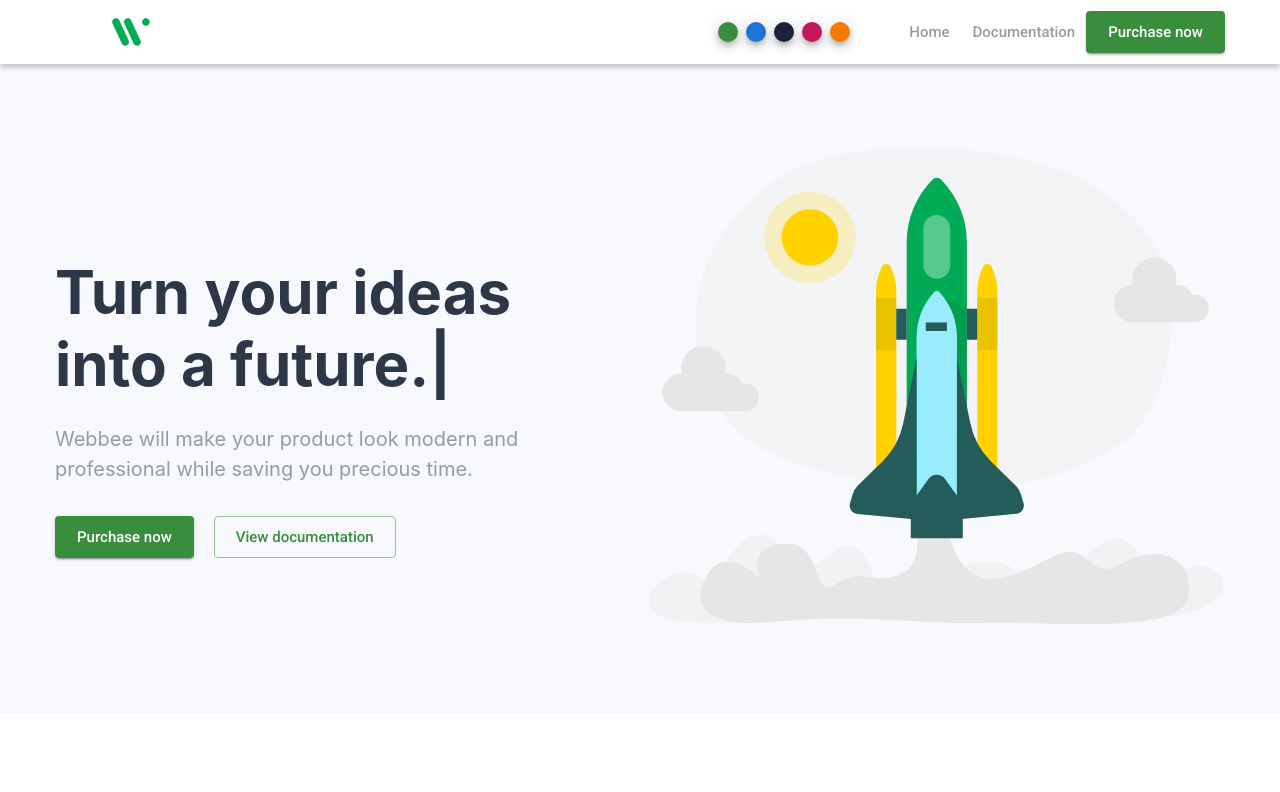
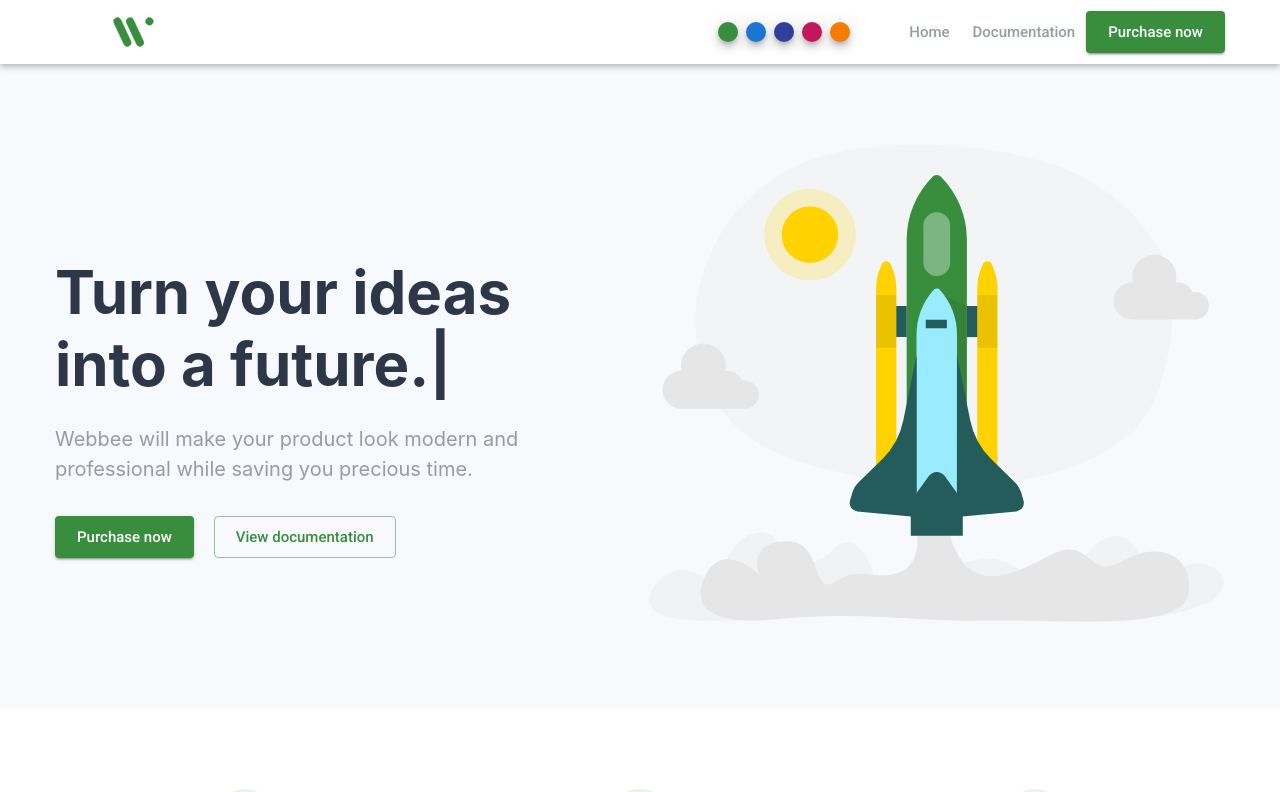
Before and after one commit to kamranansariofficial/webbee, a Next.js app: page / in a window 1280 px wide. Shown: the top 792 px of the page. Built offline with nearby package versions, Linux system fonts and the light colour scheme; some icons are missing; what jss-rtl would draw is missing.

Commit message:
changed nav item color and hero

```diff
--- a/components/Appbar/index.js
+++ b/components/Appbar/index.js
@@ -6,20 +6,17 @@ import Toolbar from "@material-ui/core/Toolbar";
 import Button from "@material-ui/core/Button";
 import IconButton from "@material-ui/core/IconButton";
 import MenuIcon from "@material-ui/icons/Menu";
-import { Container, Paper } from "@material-ui/core";
-import Image from "next/image";
+import { Container } from "@material-ui/core";
 import Fab from "@material-ui/core/Fab";
 import CheckIcon from "@material-ui/icons/Check";
 import NightsStayOutlinedIcon from "@material-ui/icons/NightsStayOutlined";
-import W from "public/w.svg";
 import WbSunnyIcon from "@material-ui/icons/WbSunny";
-import { Mode } from "@material-ui/icons";
 
 export default function ButtonAppBar({ selectedColor, onChangeMode }) {
   const [color, setcolor] = React.useState("pink");
   const [darkMode, setDarkMode] = React.useState(false);
   const theme = useTheme();
-  console.log(darkMode);
+
   return (
     <div className="appbar">
       <Box sx={{ flexGrow: 1 }}>
@@ -37,7 +34,44 @@ export default function ButtonAppBar({ selectedColor, onChangeMode }) {
               >
                 <MenuIcon />
               </IconButton>
-              <Image src={W} height={40} width={40} />
+              <svg
+                xmlns="http://www.w3.org/2000/svg"
+                width="45px"
+                height="32px"
+                fill="none"
+                viewBox="0 0 95 71"
+              >
+                <rect
+                  width="16.811"
+                  height="68.926"
+                  x="0.664"
+                  y="7.769"
+                  fill={theme.palette.primary.main}
+                  stroke={theme.palette.primary.main}
+                  rx="8.406"
+                  transform="rotate(-25 .664 7.77)"
+                ></rect>
+                <rect
+                  width="16.811"
+                  height="68.926"
+                  x="28.665"
+                  y="7.769"
+                  fill={theme.palette.primary.main}
+                  stroke={theme.palette.primary.main}
+                  rx="8.406"
+                  transform="rotate(-25 28.665 7.77)"
+                ></rect>
+                <rect
+                  width="16.811"
+                  height="16.81"
+                  x="78.769"
+                  y="0.664"
+                  fill={theme.palette.primary.main}
+                  stroke={theme.palette.primary.main}
+                  rx="8.405"
+                  transform="rotate(25 78.77 .664)"
+                ></rect>
+              </svg>
               {/* bgcolor={theme.palette.primary.main} */}
               <Box ml="auto">
                 {["green", "blue", "purple", "pink", "yellow"].map((v) => (
--- a/components/Appbar/style.scss
+++ b/components/Appbar/style.scss
@@ -15,7 +15,7 @@
       background-color: #1a76d2;
     }
     &.purple {
-      background-color: #1a2138;
+      background-color: rgb(48, 63, 159);
     }
     &.pink {
       background-color: #c2185b;
--- a/pages/_app.js
+++ b/pages/_app.js
@@ -42,7 +42,7 @@ export default function MyApp(props) {
       case "yellow":
         return "rgb(245, 123, 1)";
       case "purple":
-        return "rgb(26, 33, 56)";
+        return "rgb(48, 63, 159)";
       default:
         return "rgb(194, 24, 92)";
       // code block
@@ -61,9 +61,9 @@ export default function MyApp(props) {
         paper: state.darkMode ? "rgb(34, 43, 69)" : "#ffffff",
         default: state.darkMode ? "rgb(26, 33, 56)" : "#F7F9FC",
       },
-      text:{
-        primary: state.darkMode ?"#ffffff":"#2D3748",
-        secondary:"#969da1"
+      text: {
+        primary: state.darkMode ? "#ffffff" : "#2D3748",
+        secondary: "#969da1",
       },
       mode: state.darkMode ? "dark" : "light",
     },
@@ -74,7 +74,6 @@ export default function MyApp(props) {
       },
     },
   });
-  console.log(state.darkMode);
 
   return (
     <CacheProvider value={props.router.locale === "ar" ? cache : cacheLtr}>
--- a/pages/index.js
+++ b/pages/index.js
@@ -25,7 +25,7 @@ function Home({ locale }) {
         <link rel="icon" href="/favicon.ico" />
       </Head>
       <div className="hero">
-        <Box py={4}/>
+        <Box py={4} />
         <Container>
           <Grid container spacing={2}>
             <Grid item md={6} sm={12}>
@@ -34,9 +34,10 @@ function Home({ locale }) {
                 variant="h2"
                 fontWeight={700}
                 mb={3}
-            color="textPrimary"
+                color="textPrimary"
               >
-                Turn your ideas <br/>into a <span>future.|</span>
+                Turn your ideas <br />
+                into a <span>future.|</span>
               </Typography>
               <Typography
                 variant="p"
@@ -64,7 +65,94 @@ function Home({ locale }) {
             </Grid>
             <Grid item md={6} sm={12}>
               <Box py={10}>
-                <Image src={Rockit} height={492} width={586} />
+                <svg
+                  xmlns="http://www.w3.org/2000/svg"
+                  width="100%"
+                  height="100%"
+                  fill="none"
+                  viewBox="0 0 329 273"
+                >
+                  <path
+                    fill="#E6E6E6"
+                    d="M53.482 271.494s-32.794 2.293-46.274-3.238c-13.479-5.532-3.806-21.417 9.328-24.878 13.134-3.461 21.082 15.55 26.948-2.03 5.867-17.58 21.194-26.339 30.988-14.383 9.795 11.957 19.813 15.763 30.176 5.075 10.364-10.687 19.915-1.958 24.117 13.703 4.202 15.661 52.932-14.393 71.598-8.526 18.666 5.867 32.825 23.152 44.223 4.496 11.399-18.655 24.878-23.497 32.48-12.443 7.603 11.053 10.019 24.187 23.498 14.21 13.479-9.978 31.789-1.015 26.603 10.708-5.187 11.723-39.92 15.712-39.92 15.712s-201.66-10.028-233.765 1.594z"
+                    opacity="0.42"
+                  ></path>
+                  <path
+                    fill="#E6E6E6"
+                    d="M151.806 212.065s7.268 24.289-6.902 31.465c-14.169 7.176-22.715-3.999-37.494 5.846-14.778 9.846-6.993-24.36-29.536-22.807-22.543 1.553-14.088 19.397-14.088 19.397s-19.428-18.94-29.496-2.436c-10.07 16.504-5.207 32.013 40.183 27.344 45.391-4.669 78.693 1.685 118.014.843 39.322-.843 111.65 6.932 115.507-14.83 3.857-21.761-16.331-31.414-37.321-19.214-20.99 12.201-17.478-15.915-41.777-3.045-24.3 12.871-53.044 27.69-60.393-29.232l-16.697 6.669z"
+                  ></path>
+                  <path
+                    fill="#E6E6E6"
+                    d="M105.776 5.249c-52.029 11.46-86.701 61.671-77.09 114.076 4.579 25.009 19.286 49.826 56.242 61.417 88.691 27.811 188.658 13.936 206.279-40.803 17.62-54.739 6.221-89.99-36.794-117.456C226.622 4.741 160.129-6.728 105.776 5.25z"
+                    opacity="0.3"
+                  ></path>
+                  <path
+                    fill="#E6E6E6"
+                    d="M319.808 92.213a7.885 7.885 0 00-2.31-5.573 7.88 7.88 0 00-5.576-2.303c-.426 0-.85.038-1.269.111a10.59 10.59 0 00-9.358-5.603h-.386a12.604 12.604 0 00-6.684-14.42 12.608 12.608 0 00-17.875 8.739 12.619 12.619 0 00.118 5.681h-.386a10.627 10.627 0 000 21.254h36.865v-.081a7.878 7.878 0 006.861-7.805zM63.227 142.943a8.02 8.02 0 00-8.018-8.008 7.615 7.615 0 00-1.28.111 10.804 10.804 0 00-9.52-5.694h-.396c.261-1.015.394-2.058.396-3.106a12.831 12.831 0 00-21.768-8.838 12.83 12.83 0 00-3.881 8.838c.006 1.048.14 2.09.396 3.106h-.396a10.809 10.809 0 000 21.609h37.494v-.071a8.015 8.015 0 006.973-7.947z"
+                  ></path>
+                  <path
+                    fill="#FFD200"
+                    d="M92.357 67.793c8.885 0 16.088-7.203 16.088-16.088 0-8.885-7.203-16.088-16.088-16.088-8.885 0-16.088 7.203-16.088 16.088 0 8.885 7.203 16.088 16.088 16.088z"
+                  ></path>
+                  <path
+                    fill="#FFD200"
+                    d="M92.358 77.76c14.39 0 26.055-11.665 26.055-26.055S106.748 25.65 92.358 25.65 66.303 37.316 66.303 51.705c0 14.39 11.665 26.055 26.055 26.055z"
+                    opacity="0.22"
+                  ></path>
+                  <path
+                    fill="#FFD200"
+                    d="M133.272 68.564l-.923 2.264a30.426 30.426 0 00-2.294 11.59v110.27h11.54V82.418c0-3.976-.78-7.914-2.294-11.59l-.923-2.264a2.753 2.753 0 00-4.094-1.254 2.753 2.753 0 00-1.012 1.254z"
+                  ></path>
+                  <path
+                    fill={theme.palette.primary.main}
+                    d="M167.183 18.82l-.112-.112a3.407 3.407 0 00-3.723-.742 3.407 3.407 0 00-1.108.742l-.112.112a51.075 51.075 0 00-14.626 35.464V196.22a3.108 3.108 0 003.228 2.964h27.851a3.108 3.108 0 003.228-2.964V54.284a51.075 51.075 0 00-14.626-35.464z"
+                  ></path>
+                  <path
+                    fill="#000"
+                    d="M168.837 86.287l12.972 6.1v56.241l-23.426-31.17 10.454-31.17z"
+                    opacity="0.08"
+                  ></path>
+                  <path
+                    fill="#68E1FD"
+                    d="M166.352 83.16l-.071-.08a2.174 2.174 0 00-3.248 0l-.071.08a39.087 39.087 0 00-9.815 25.903v103.672a2.154 2.154 0 001.332 2.007c.263.109.545.165.829.165h18.687a2.17 2.17 0 002.172-2.172V109.063a39.087 39.087 0 00-9.815-25.903z"
+                  ></path>
+                  <path
+                    fill="#fff"
+                    d="M166.352 83.16l-.071-.08a2.174 2.174 0 00-3.248 0l-.071.08a39.087 39.087 0 00-9.815 25.903v103.672a2.154 2.154 0 001.332 2.007c.263.109.545.165.829.165h18.687a2.17 2.17 0 002.172-2.172V109.063a39.087 39.087 0 00-9.815-25.903z"
+                    opacity="0.32"
+                  ></path>
+                  <path
+                    fill="#FFD200"
+                    d="M196.039 68.564l.924 2.264a30.458 30.458 0 012.283 11.591v110.27h-11.51V82.419a30.639 30.639 0 012.284-11.591l.934-2.264a2.75 2.75 0 015.085 0z"
+                  ></path>
+                  <path
+                    fill="#245B5B"
+                    d="M181.809 110.098h5.927V92.386h-5.927v17.712z"
+                  ></path>
+                  <path
+                    fill="#000"
+                    d="M187.748 116.168h11.51V86.286h-11.51v29.882z"
+                    opacity="0.08"
+                  ></path>
+                  <path
+                    fill="#245B5B"
+                    d="M153.147 120.381l-7.593 37.271a42.559 42.559 0 01-11.875 21.934l-13.987 13.743a11.846 11.846 0 00-3.045 5.075l-1.441 4.882a4.853 4.853 0 004.192 6.202l33.769 3.248-.02-92.355zM176.165 120.381l7.582 37.271a42.627 42.627 0 0011.886 21.934l13.966 13.692a11.846 11.846 0 013.045 5.075l1.452 4.923a4.848 4.848 0 01-.634 4.089 4.864 4.864 0 01-3.558 2.113l-33.769 3.248.03-92.345zM147.502 92.387h-5.928v17.711h5.928V92.387z"
+                  ></path>
+                  <path
+                    fill="#000"
+                    d="M141.565 86.287h-11.51v29.882h11.51V86.287z"
+                    opacity="0.08"
+                  ></path>
+                  <path
+                    fill="#245B5B"
+                    d="M160.037 189.441l-6.476 8.993a19.746 19.746 0 00-3.735 11.571v13.317h29.658v-13.286a19.807 19.807 0 00-3.735-11.571l-6.475-8.993a5.686 5.686 0 00-9.237-.031zM170.41 100.232h-12.017v4.872h12.017v-4.872z"
+                  ></path>
+                  <path
+                    fill="#fff"
+                    d="M164.657 38.916h-.011a7.632 7.632 0 00-7.632 7.633v21.04a7.632 7.632 0 007.632 7.634h.011a7.632 7.632 0 007.632-7.633V46.549a7.632 7.632 0 00-7.632-7.633z"
+                    opacity="0.34"
+                  ></path>
+                </svg>
               </Box>
             </Grid>
           </Grid>
```
